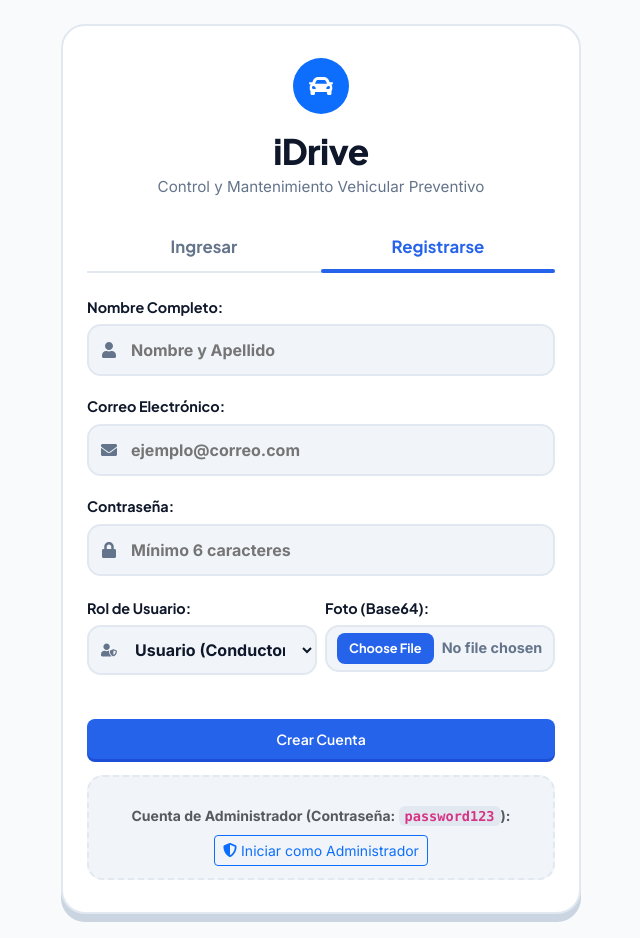
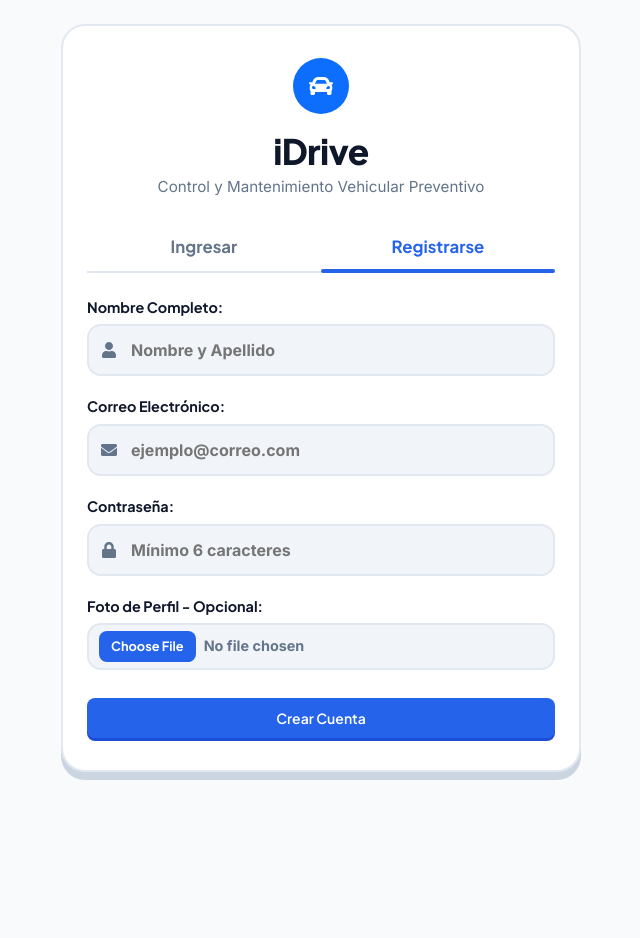
Before and after one commit to Soy-teeven/autoAsistente_FW3P, a React (Vite) app in the folder Codigo/: page / in a window 1280 px wide. Both pictures are taken after a click on the button "Registrarse". Shown: the whole page, without its empty margins (319-959 px from the left). After the commit the page ends 800 px from the top, so only its background shows below. Built offline with nearby package versions, Linux system fonts and the light colour scheme.

Commit message:
Mejoras
Visual, eliminado contendor admin

```diff
--- a/Codigo/src/App.tsx
+++ b/Codigo/src/App.tsx
@@ -433,7 +433,7 @@ function App() {
               ) : (
                 <FaUser className="text-secondary" />
               )}
-              <span>{currentUser.name} ({currentUser.role.toUpperCase()})</span>
+              <span>{currentUser.name}</span>
             </span>
           </div>
         </div>
--- a/Codigo/src/components/Auth/Auth.tsx
+++ b/Codigo/src/components/Auth/Auth.tsx
@@ -358,19 +358,8 @@ export const Auth: React.FC<AuthProps> = ({ onLoginSuccess }) => {
                 )}
               </div>
 
-              <div className="row g-2 mb-3">
-                <div className="col-6">
-                  <label className={styles.fieldLabel}>Rol de Usuario:</label>
-                  <div className={styles.inputWrapper}>
-                    <FaUserShield className={styles.inputIcon} />
-                    <select className={styles.authInput} {...regRegister("role")}>
-                      <option value="user">Usuario (Conductor)</option>
-                      <option value="admin">Administrador</option>
-                    </select>
-                  </div>
-                </div>
-                <div className="col-6">
-                  <label className={styles.fieldLabel}>Foto (Base64):</label>
+              <div className={styles.formGroup}>
+                <label className={styles.fieldLabel}>Foto de Perfil - Opcional:</label>
                 <div className={styles.inputWrapper}>
                   <input
                     type="file"
@@ -378,7 +367,6 @@ export const Auth: React.FC<AuthProps> = ({ onLoginSuccess }) => {
                     onChange={handleAvatarChange}
                     className={styles.fileInput}
                   />
-                  </div>
                 </div>
               </div>
 
@@ -399,20 +387,6 @@ export const Auth: React.FC<AuthProps> = ({ onLoginSuccess }) => {
           )}
         </div>
 
-        <div className={styles.demoAccounts}>
-          <p className="small text-muted text-center m-0 mt-3 mb-2">
-            <strong>Cuenta de Administrador (Contraseña: <code>password123</code>):</strong>
-          </p>
-          <div className="d-flex justify-content-center gap-2">
-            <button
-              type="button"
-              className="btn btn-sm btn-outline-primary d-flex align-items-center gap-1"
-              onClick={() => handleQuickLogin('admin@car.com')}
-            >
-              <FaShieldAlt /> Iniciar como Administrador
-            </button>
-          </div>
-        </div>
       </motion.div>
     </div>
   );
--- a/Codigo/src/components/UserProfile/UserProfile.tsx
+++ b/Codigo/src/components/UserProfile/UserProfile.tsx
@@ -80,7 +80,7 @@ export const UserProfile: React.FC<UserProfileProps> = ({
           <div className={styles.infoRow}>
             <FaEnvelope className={styles.infoIcon} />
             <div className={styles.infoContent}>
-              <span className={styles.infoLabel}>CORREO REGISTRADO</span>
+              <span className={styles.infoLabel}>CORREO REGISTRADO ({user.role === 'admin' ? 'Administrador' : 'Usuario'})</span>
               <input
                 type="text"
                 value={user.email}
--- a/Codigo/src/styles/global.css
+++ b/Codigo/src/styles/global.css
@@ -44,6 +44,7 @@
   --border-shadow: #1e293b;
   --bg-input-error: #451a1c;
   --text-input-error: #f8fafc;
+  color-scheme: dark;
 }
 
 * {
```
Also changed, not shown: 2 other files (tests, documents, lock files or other folders). Lines whose indentation alone changed are shown as unchanged.
